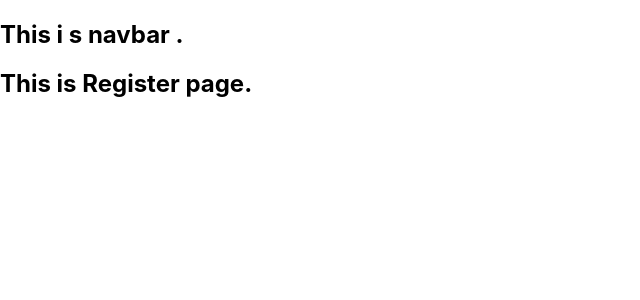
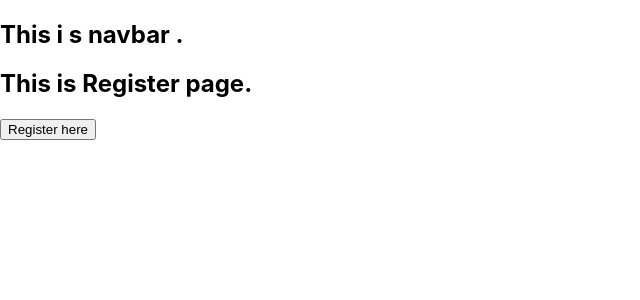
Before and after one commit to Marufhossain112/project-10, a React (Create React App) app: page /register in a window 1280 px wide. Shown: the top 300 px of the page, without its empty margins (0-640 px from the left). Built offline with nearby package versions, Linux system fonts and the light colour scheme.

Commit message:
buttons added

```diff
--- a/src/Pages/Login/Login.js
+++ b/src/Pages/Login/Login.js
@@ -4,6 +4,7 @@ const Login = () => {
   return (
     <div>
       <h2>This is login page</h2>
+      <button>Login here</button>
     </div>
   );
 };
--- a/src/Pages/Register/Register.js
+++ b/src/Pages/Register/Register.js
@@ -4,6 +4,7 @@ const Register = () => {
   return (
     <div>
       <h2>This is Register page.</h2>
+      <button>Register here</button>
     </div>
   );
 };
```
